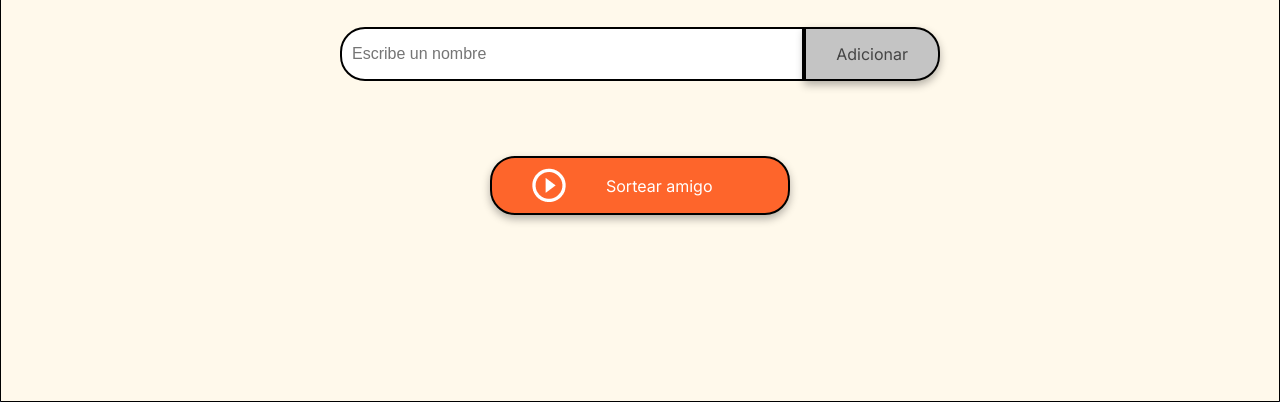
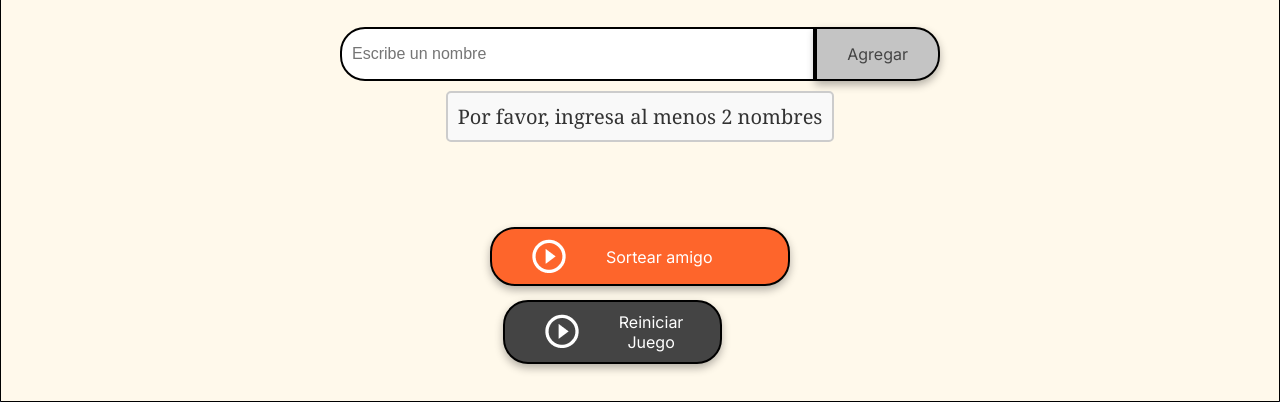
Before and after one commit to Alexsinator/Juego-Amigo-Secreto, a plain HTML site: page index.html in a window 1280 px wide. Both pictures are taken after a click on the button "Sortear amigo". Shown: the part 398-800 px from the top of the page. Drawn offline with Linux system fonts and the light colour scheme.

Commit message:
Se actualizo y mejoro el juego, se agrego el boton de reinicio, los mensajes se envian en la misma pantalla y el limite se aumento a 100 registros.

```diff
--- a/app.js
+++ b/app.js
@@ -1,18 +1,25 @@
 // El principal objetivo de este desafío es fortalecer tus habilidades en lógica de programación. Aquí deberás desarrollar la lógica para resolver el problema.
 
 let listaAmigos = [];       //lista para almacenar nombres
-let numeroMaximoRegistros = 10;
+let numeroMaximoRegistros = 100;
 
+
+// Agrega un evento para detectar la tecla Enter
+document.getElementById("amigo").addEventListener("keyup", (event) => {
+    if (event.key === "Enter") { // Verifica si la tecla presionada es Enter
+        agregarAmigo(); // Llama a la función para agregar el amigo
+    }
+});
 
 function agregarAmigo() {
     const inputAmigo = document.getElementById("amigo");
     const nombre = inputAmigo.value.trim();             //Registro del nombre
 
     if (nombre === "") {                                    //Verifica que exista un nombre
-        alert ("Por favor, inserte un nombre");
+        mostrarMensaje ("Por favor, inserte un nombre");
         return;
     } else if (listaAmigos.length === numeroMaximoRegistros) {                   //Valida un maximo de registros
-        alert ("Alcanzaste el número máximo de registros");
+        mostrarMensaje ("Alcanzaste el número máximo de registros");
         return;
     } else {
         listaAmigos.push(nombre); //Añadimos el nombre a la lista
@@ -34,10 +41,10 @@ function actualizarLista() {
 
 function sortearAmigo() {
     if (listaAmigos.length === 0) {
-        alert ("Por favor, ingresa al menos 2 nombres");
+        mostrarMensaje ("Por favor, ingresa al menos 2 nombres");
         return;
     }   if (listaAmigos.length < 2){
-        alert ("Es necesario ingresar 2 nombres para realizar el sorteo.");
+        mostrarMensaje ("Es necesario ingresar 2 nombres para realizar el sorteo.");
         return;
     }
             const indiceAleatorio = Math.floor(Math.random() * listaAmigos.length);
@@ -49,3 +56,30 @@ function sortearAmigo() {
             li.textContent = `El amigo sorteado es: ${amigoSorteado}`;
             ulResultado.appendChild(li);
 }
+
+function reiniciarJuego() {
+    listaAmigos.length=0;    //Limpiar lista de amigos
+    mostrarMensaje ("Juego Reiniciado");
+
+    const ulListaAmigos = document.getElementById("listaAmigos");
+    const ulResultado = document.getElementById("resultado");
+
+    ulListaAmigos.innerHTML = ""; // Limpia la lista de amigos visualmente
+    ulResultado.innerHTML = "";  // Limpia los resultados visuales
+
+}
+
+function mostrarMensaje(texto, duracion = 3000) {
+    const mensajeDiv = document.getElementById("mensaje");
+    mensajeDiv.textContent = texto;
+    mensajeDiv.style.display = "block";
+
+    setTimeout(() => {
+        mensajeDiv.style.display = "none";
+    }, duracion);
+}
+
+function ocultarMensaje() {
+    const mensajeDiv = document.getElementById("mensaje");
+    mensajeDiv.style.display = "none";
+}
--- a/index.html
+++ b/index.html
@@ -21,7 +21,10 @@
             <h2 class="section-title">Digite el nombre de sus amigos</h2>
             <div class="input-wrapper">
                 <input type="text" id="amigo" class="input-name" placeholder="Escribe un nombre">
-                <button class="button-add" onclick="agregarAmigo()">Adicionar</button>
+                <button class="button-add" onclick="agregarAmigo()">Agregar</button>
+            </div>
+
+            <div id="mensaje" class="mensaje-contenedor">
             </div>
 
             <ul id="listaAmigos" class="name-list" aria-labelledby="listaAmigos" role="list"></ul>
@@ -31,6 +34,12 @@
                 <button class="button-draw" onclick="sortearAmigo()" aria-label="Sortear amigo secreto">
                     <img src="assets/play_circle_outline.png" alt="Ícono para sortear">
                     Sortear amigo
+                    </button>
+            </div>
+            <div class="button-container-reset">
+                <button class="button-reset" onclick="reiniciarJuego()" aria-label="Reiniciar juego">
+                    <img src="assets/play_circle_outline.png" alt="Ícono para reiniciar juego">
+                    Reiniciar Juego
                 </button>
             </div>
         </section>
--- a/style.css
+++ b/style.css
@@ -6,6 +6,8 @@
     --color-button-hover: #e55720;
     --color-text: #444444;
     --color-white: #FFFFFF;
+    --color-button-reset: #444444;
+    --color-button-reset-hover:#444433;
 }
 
 /* Estilos generales */
@@ -160,3 +162,36 @@ ul {
 .button-draw:hover {
     background-color: var(--color-button-hover);
 }
+
+/* Botón de resetear */
+.button-reset {
+    margin-top: 5%;
+    display: flex;
+    align-items: center;
+    width: 80%;
+    padding: 10px 40px;
+    color: var(--color-white);
+    background-color: var(--color-button-reset);
+    font-size: 16px;
+}
+
+.button-reset img {
+    margin-right: 40px;
+}
+
+.button-reset:hover {
+    background-color: var(--color-button-reset-hover);
+}
+
+/* Mensaje instantaneo */
+.mensaje-contenedor {
+    font-family: Georgia, 'Times New Roman', Times, serif;
+    font-size: 20px;
+    display: none;
+    background-color: #f9f9f9;
+    color: #333;
+    border: 2px solid #ccc;
+    padding: 10px;
+    margin: 10px 0;
+    border-radius: 5px;
+}
```
